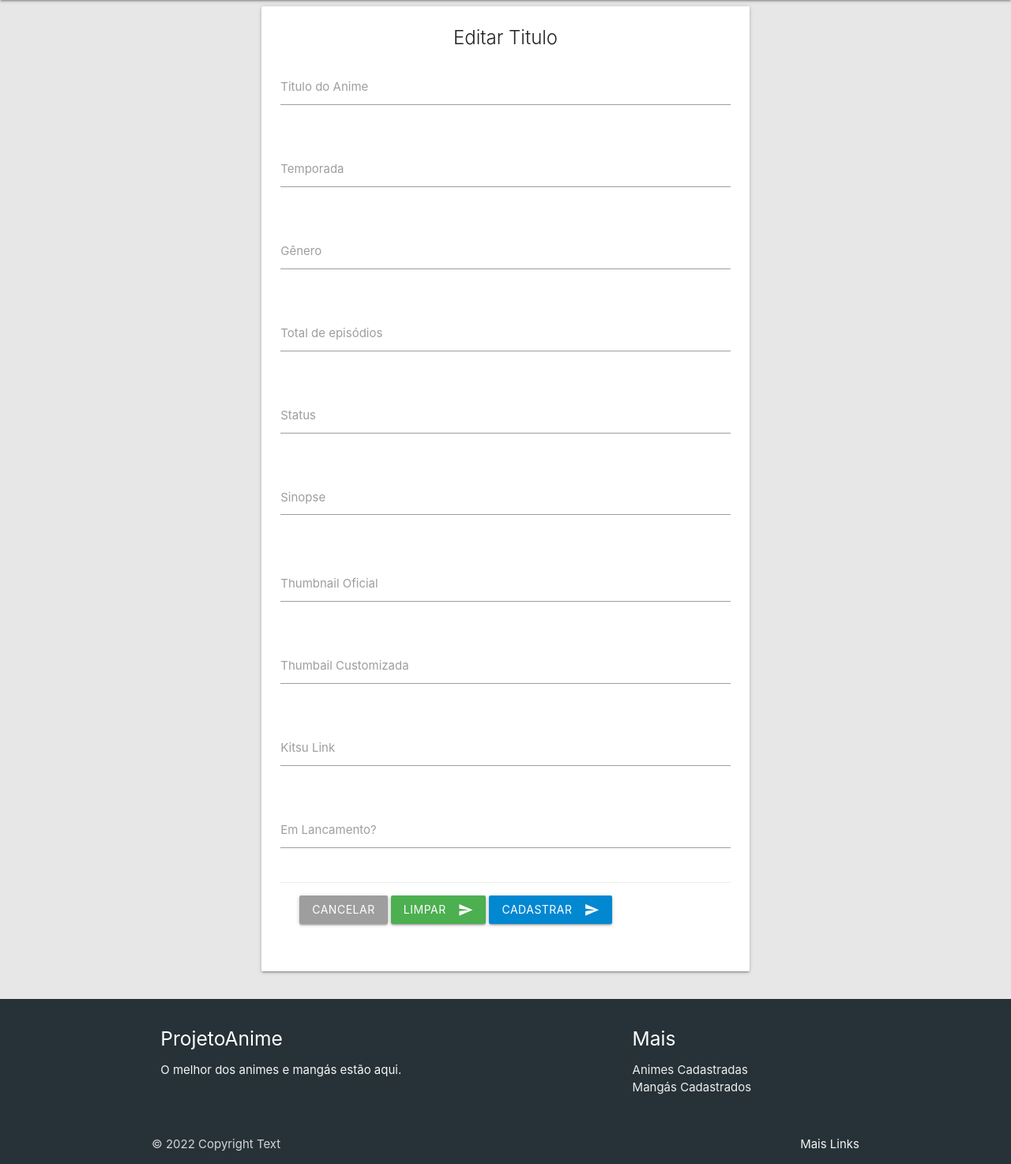
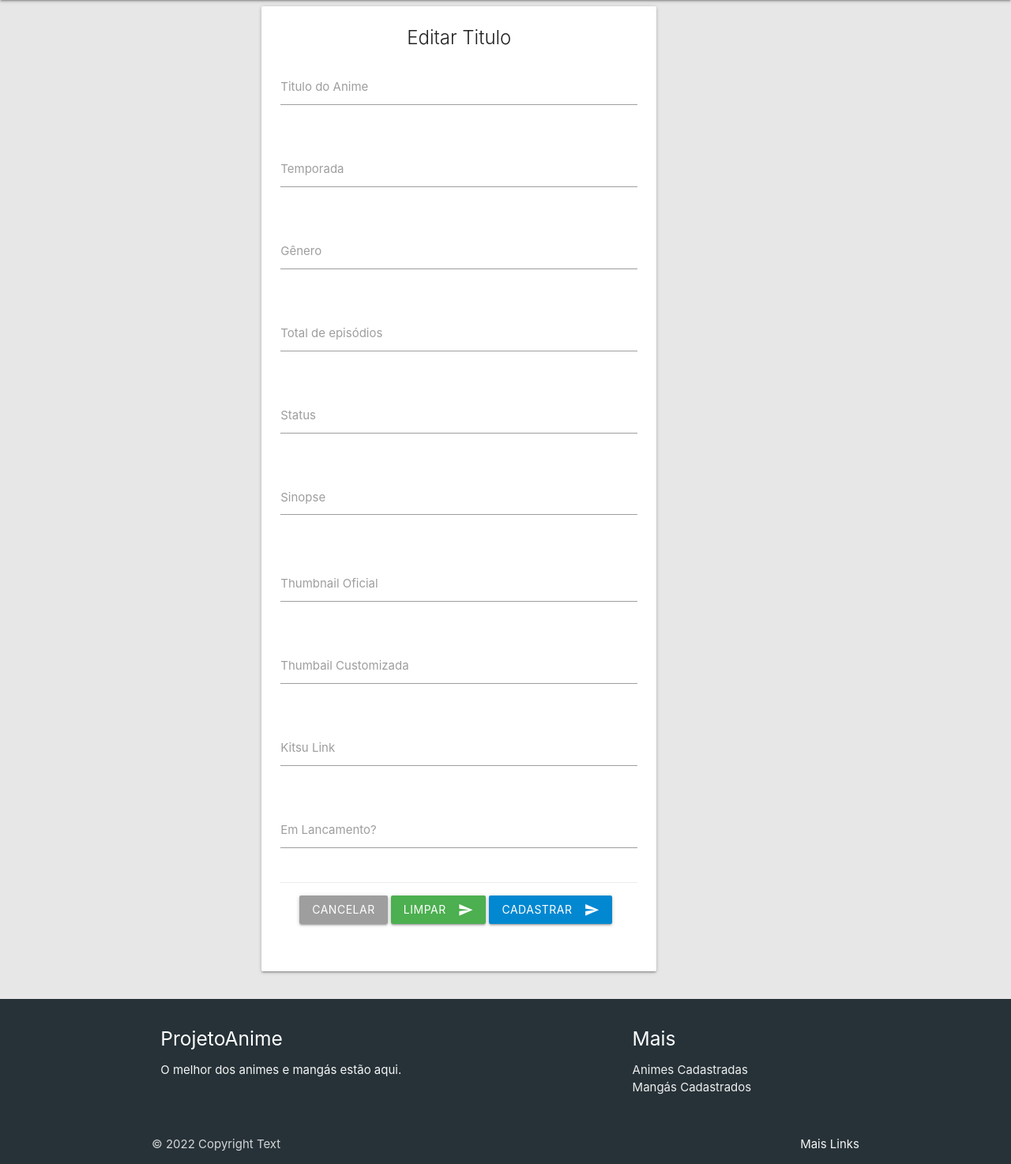
Before and after one commit to janderson-code/Projeto-AniManga, a Django app: page /animes/editar-anime/1/ in a window 1280 px wide. Shown: the part 248-1722 px from the top of the page at 79% size. Run offline with Django 4.2, Linux system fonts and the light colour scheme; some libraries are stand-ins or nearby versions.

Commit message:
Css no card para alinhamento correto do card

```diff
--- a/animanga/static/style.css
+++ b/animanga/static/style.css
@@ -77,3 +77,13 @@
         margin-left: -400%;
     }
 }
+
+
+/*Css para deixar o car alinhado definindo limite de texto*/
+
+.card {
+    max-width: 500px;
+    white-space: nowrap;
+    overflow: hidden;
+    text-overflow: ellipsis;
+}
```
